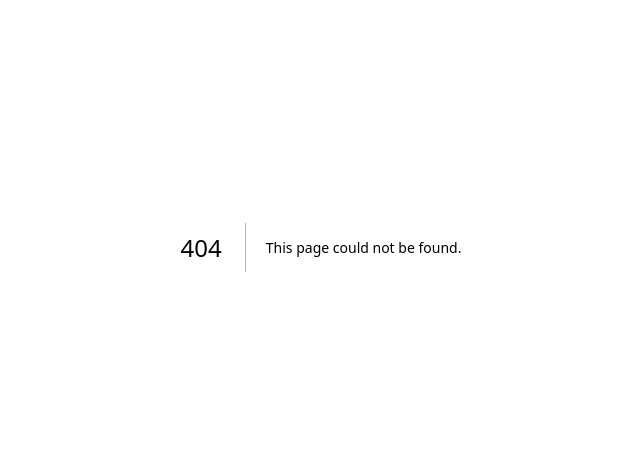
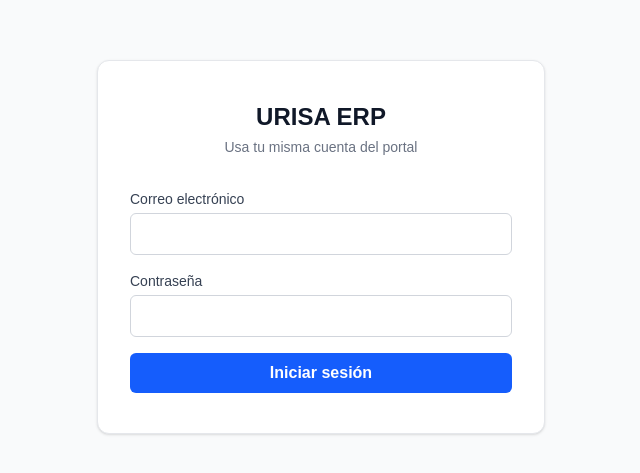
Before and after one commit to rrs6904-jpg/urisa-portal, a Next.js app: page /erp/login in a window 1280 px wide. Before the commit this address had no page. Shown: the part 153-626 px from the top of the page, without its empty margins (319-959 px from the left). Built offline with nearby package versions, Linux system fonts and the light colour scheme.

Commit message:
Add dedicated ERP pilot login page

```diff
--- /dev/null
+++ b/app/erp/login/page.tsx
@@ -0,0 +1,32 @@
+import { Suspense } from 'react'
+import LoginForm from '@/components/auth/LoginForm'
+
+interface ErpLoginPageProps {
+  searchParams: Promise<{
+    redirectTo?: string
+    error?: string
+  }>
+}
+
+export default async function ErpLoginPage({ searchParams }: ErpLoginPageProps) {
+  const { redirectTo, error } = await searchParams
+
+  return (
+    <main className="flex min-h-screen items-center justify-center bg-gray-50 px-4">
+      <div className="w-full max-w-md">
+        <div className="rounded-xl border border-gray-200 bg-white px-8 py-10 shadow-sm">
+          <div className="mb-8 text-center">
+            <h1 className="text-2xl font-bold text-gray-900">URISA ERP</h1>
+            <p className="mt-1 text-sm text-gray-500">
+              Usa tu misma cuenta del portal
+            </p>
+          </div>
+
+          <Suspense fallback={<div className="h-40 animate-pulse rounded-md bg-gray-100" />}>
+            <LoginForm redirectTo={redirectTo} error={error} />
+          </Suspense>
+        </div>
+      </div>
+    </main>
+  )
+}
```
